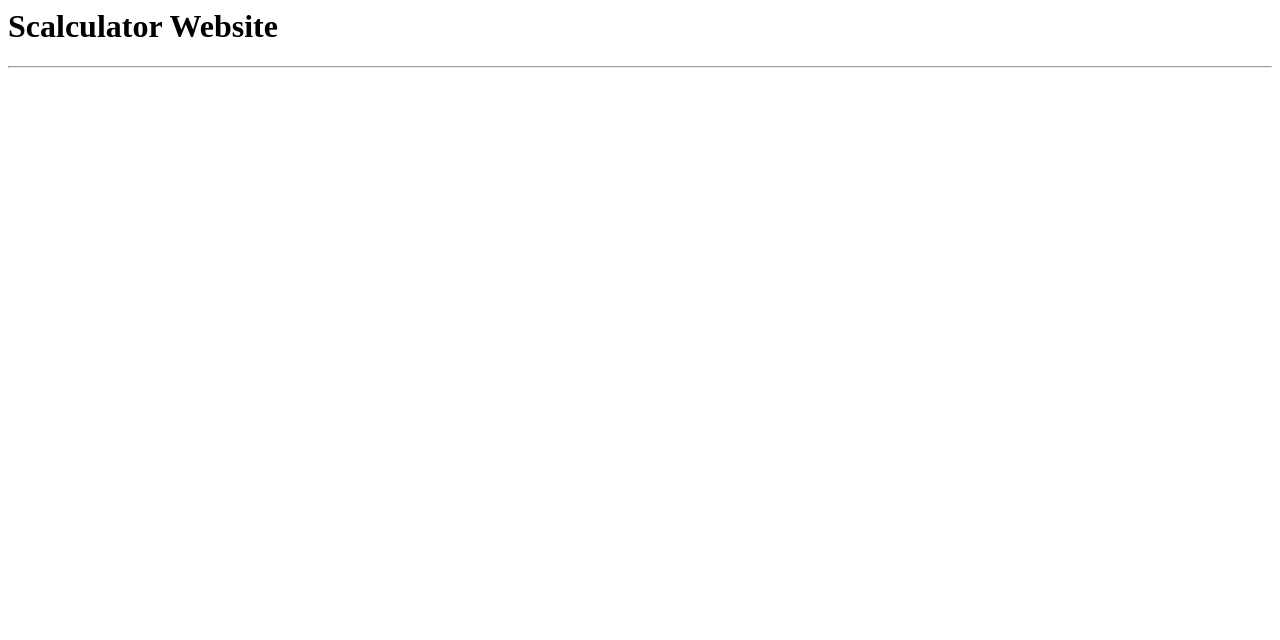
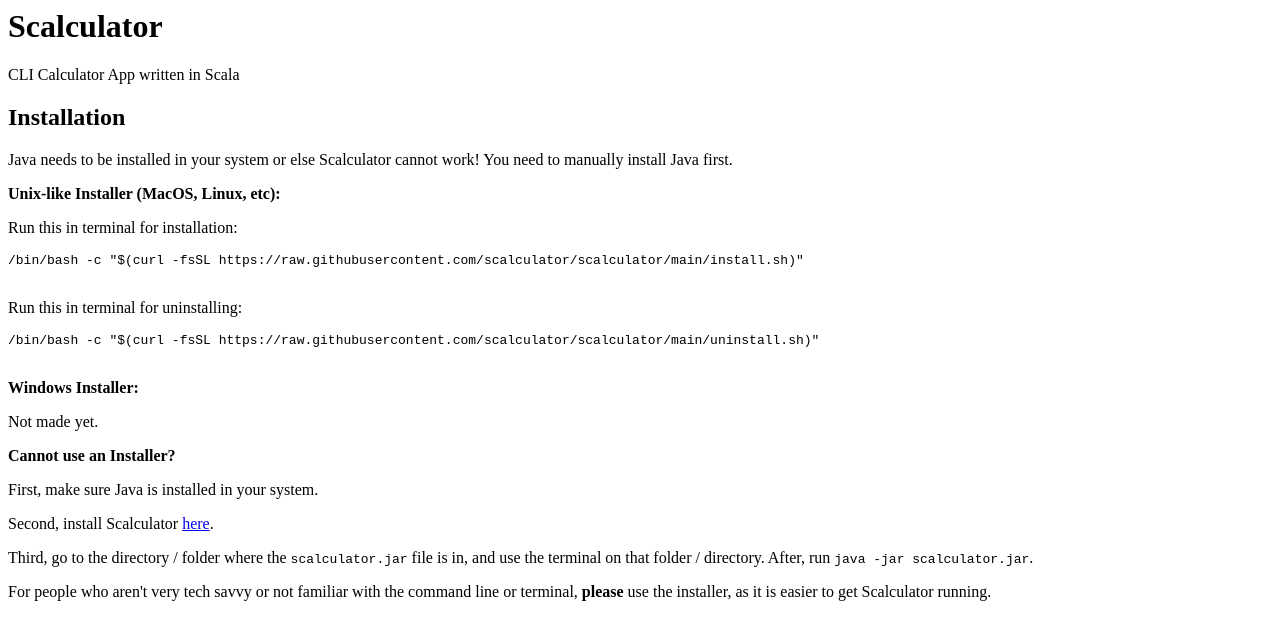
Before and after one commit to scalculator/scalculator.github.io, a plain HTML site: page index.html in a window 1280 px wide. Drawn offline with Linux system fonts and the light colour scheme.

Commit message:
Update index.html

```diff
--- a/index.html
+++ b/index.html
@@ -5,7 +5,23 @@
     <META HTTP-EQUIV="content-type" CONTENT="text/html; charset=iso-8859-1">
   </head>
   <body>
-    <h1>Scalculator Website</h1>
-    <hr>
+    <h1 id="scalculator">Scalculator</h1>
+    <p>CLI Calculator App written in Scala</p>
+    <h2 id="installation">Installation</h2>
+    <p>Java needs to be installed in your system or else Scalculator cannot work! You need to manually install Java first.</p>
+    <p><strong>Unix-like Installer (MacOS, Linux, etc):</strong></p>
+    <p>Run this in terminal for installation:</p>
+    <pre><code class="bash language-bash">/bin/bash -c "$(curl -fsSL https://raw.githubusercontent.com/scalculator/scalculator/main/install.sh)"
+    </code></pre>
+    <p>Run this in terminal for uninstalling:</p>
+    <pre><code class="bash language-bash">/bin/bash -c "$(curl -fsSL https://raw.githubusercontent.com/scalculator/scalculator/main/uninstall.sh)"
+    </code></pre>
+    <p><strong>Windows Installer:</strong></p>
+    <p>Not made yet.</p>
+    <p><strong>Cannot use an Installer?</strong></p>
+    <p>First, make sure Java is installed in your system.</p>
+    <p>Second, install Scalculator <a href="https://raw.githubusercontent.com/scalculator/scalculator/main/scalculator.jar">here</a>.</p>
+    <p>Third, go to the directory / folder where the <code>scalculator.jar</code> file is in, and use the terminal on that folder / directory. After, run <code>java -jar scalculator.jar</code>.</p>
+    <p>For people who aren't very tech savvy or not familiar with the command line or terminal, <strong>please</strong> use the installer, as it is easier to get Scalculator running.</p>
   </body>
 </html>
```
